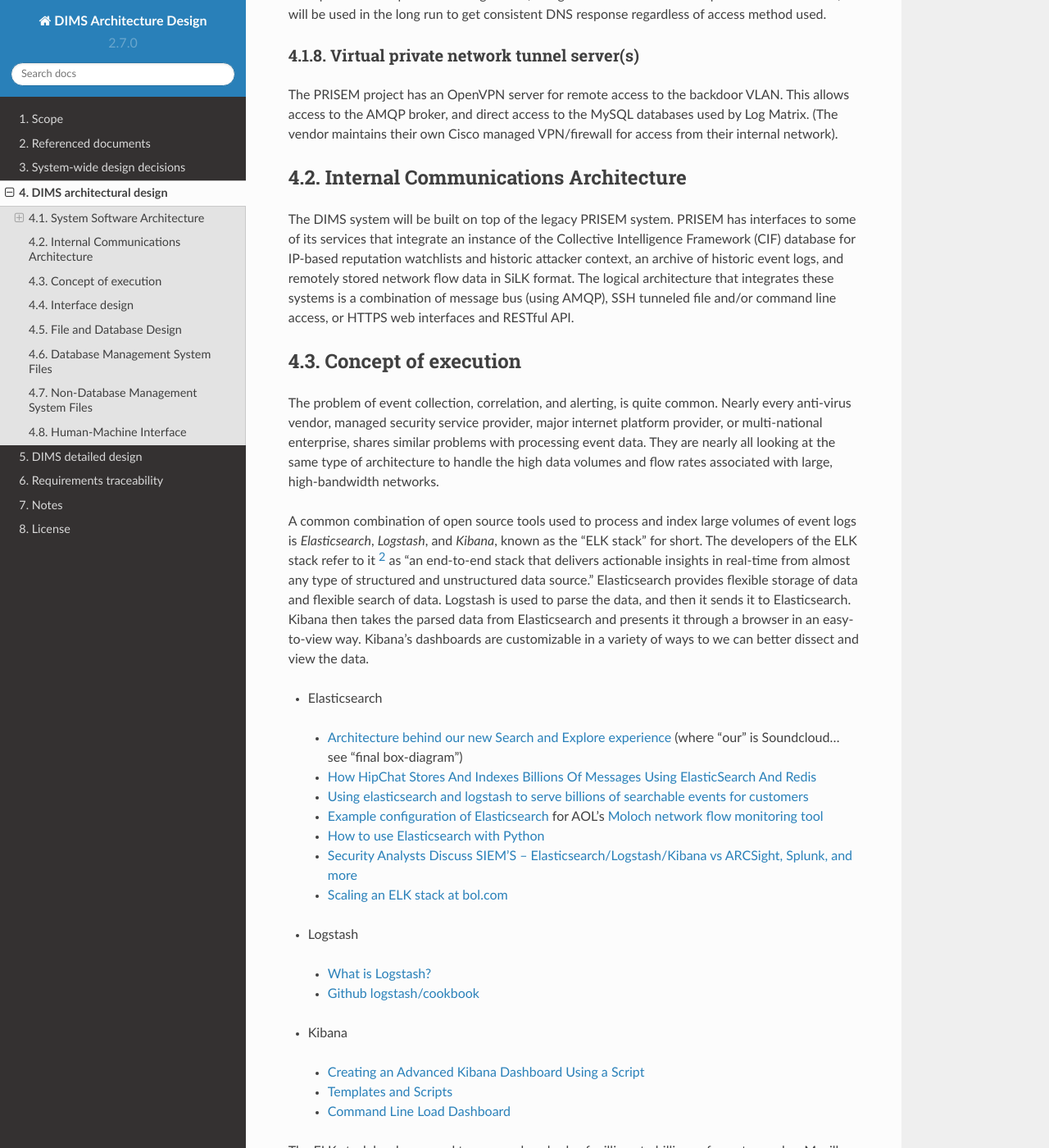
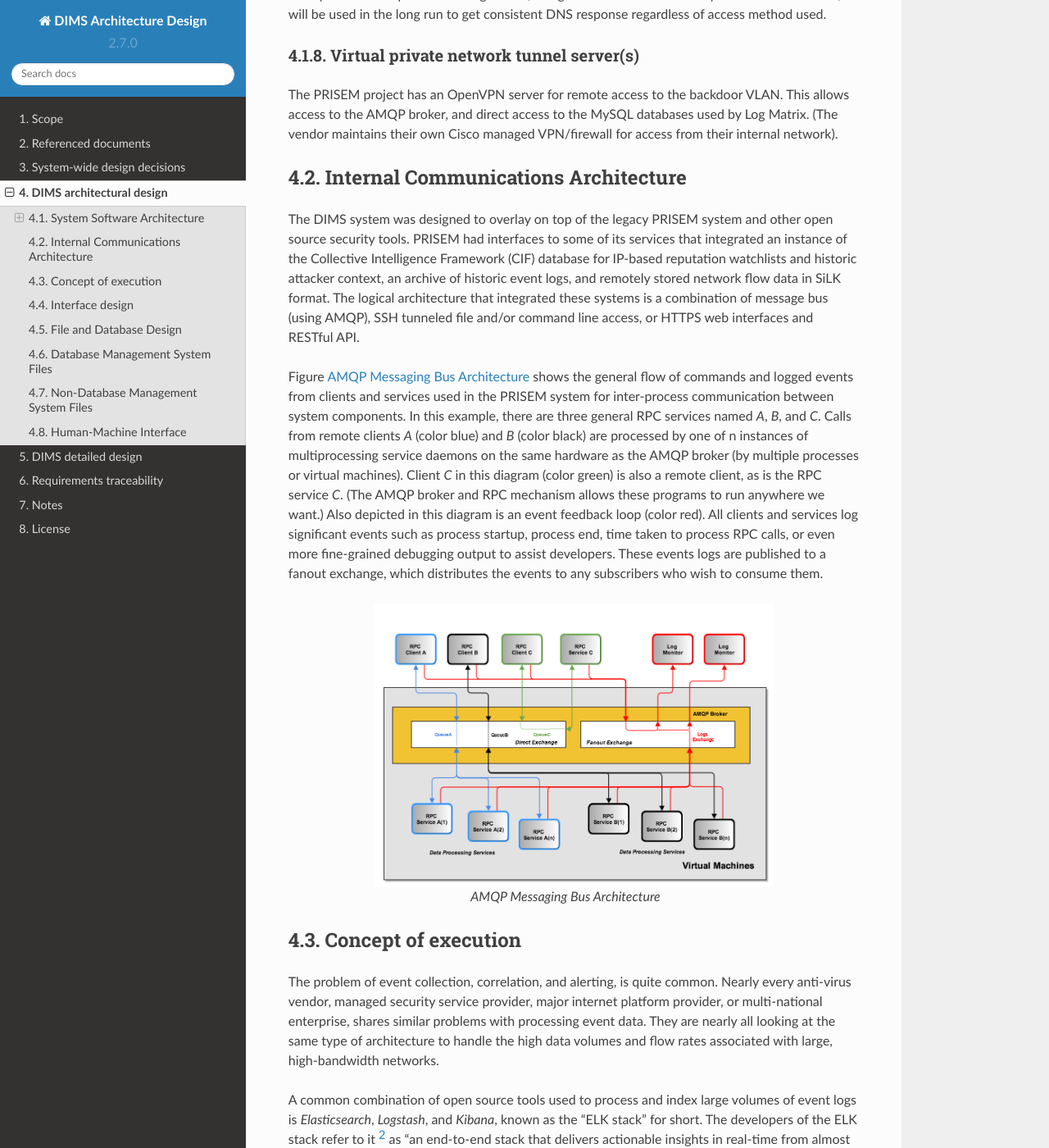
Before and after one commit to uw-dims/dims-ad, a Sphinx documentation site: the page built from docs/source/dimsarchitecturaldesign.rst, in a window 1280 px wide and 1400 px high, scrolled down 1903 px. Shown: the whole window at 82% size. Built offline with Sphinx 7.4.7 and the Read the Docs theme 2.0.0, drawn with Linux system fonts in a browser that asks for light colours.

Commit message:
Move high-level AMQP architecture diagram to architecture (not detailed design) section

```diff
--- a/docs/source/dimsarchitecturaldesign.rst
+++ b/docs/source/dimsarchitecturaldesign.rst
@@ -142,12 +142,13 @@ Internal Communications Architecture
 
 ..
 
-The DIMS system will be built on top of the legacy PRISEM
-system. PRISEM has interfaces to some of its services that integrate
+The DIMS system was designed to overlay on top of the legacy PRISEM
+system and other open source security tools. PRISEM had interfaces
+to some of its services that integrated
 an instance of the Collective Intelligence Framework (CIF) database
 for IP-based reputation watchlists and historic attacker context, an
 archive of historic event logs, and remotely stored network flow data
-in SiLK format. The logical architecture that integrates these systems
+in SiLK format. The logical architecture that integrated these systems
 is a combination of message bus (using AMQP), SSH tunneled file and/or
 command line access, or HTTPS web interfaces and RESTful API.
 
@@ -224,6 +225,33 @@ command line access, or HTTPS web interfaces and RESTful API.
 
         * Identify the program library in which the software that implements each
           software unit is to be placed
+
+..
+
+Figure :ref:`MessageBus` shows the general flow of commands and logged
+events from clients and services used in the PRISEM system for
+inter-process communication between system components. In this
+example, there are three general RPC services named *A*, *B*, and *C*.
+Calls from remote clients *A* (color blue) and *B* (color black) are
+processed by one of n instances of multiprocessing service daemons on
+the same hardware as the AMQP broker (by multiple processes or virtual
+machines). Client *C* in this diagram (color green) is also a remote
+client, as is the RPC service *C*. (The AMQP broker and RPC mechanism
+allows these programs to run anywhere we want.) Also depicted in this
+diagram is an event feedback loop (color red). All clients and
+services log significant events such as process startup, process end,
+time taken to process RPC calls, or even more fine-grained debugging
+output to assist developers. These events logs are published to a
+fanout exchange, which distributes the events to any subscribers who
+wish to consume them.
+
+.. _MessageBus:
+
+.. figure:: images/rabbitmq-bus-architecture.png
+   :width: 70%
+   :align: center
+
+   AMQP Messaging Bus Architecture
 
 ..
 
```
Also changed, not shown: docs/source/dimsdetaileddesign.rst (+4 -30 lines).
